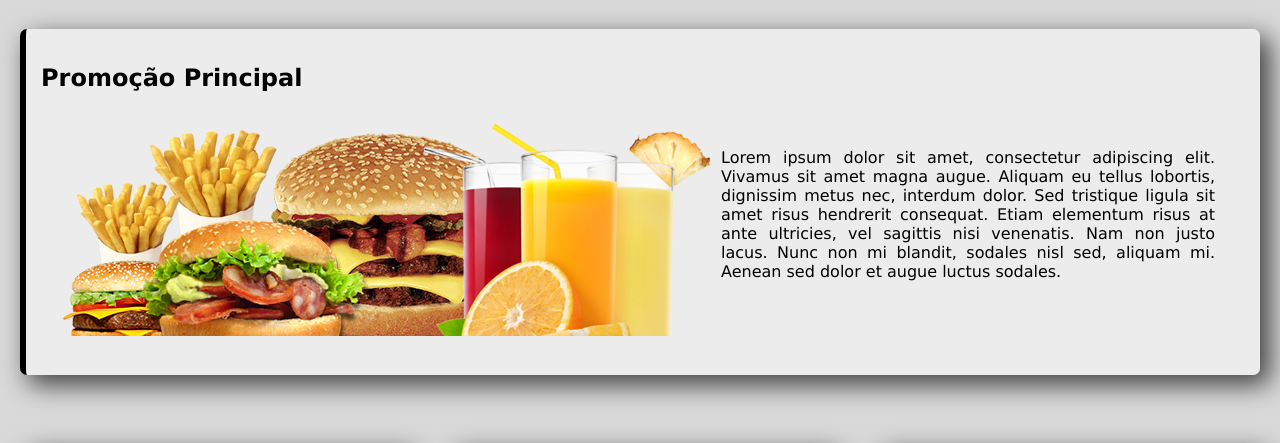
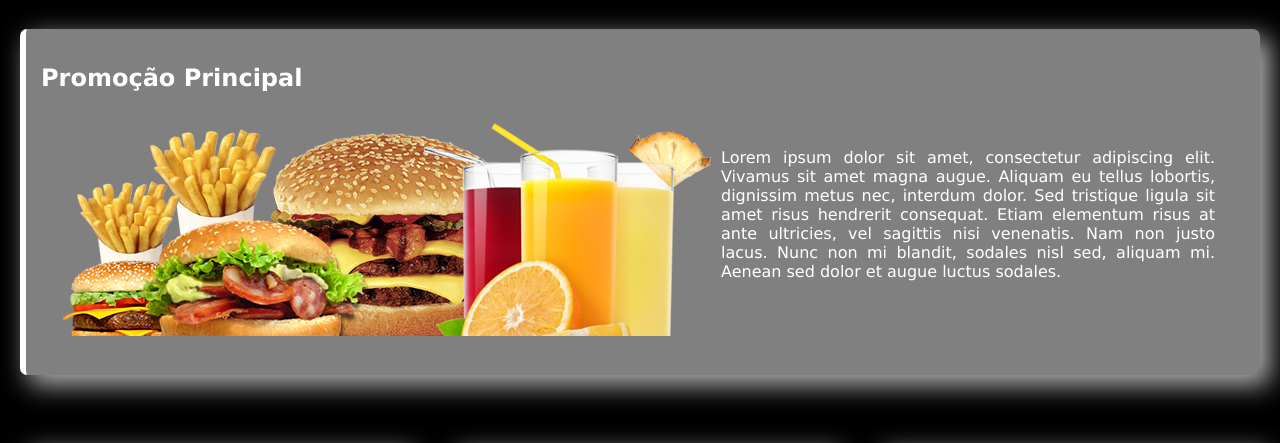
Before and after one commit to thiago-rferreira/desafiohtmlcssgit, a plain HTML site: page index.html in a window 1280 px wide. Shown: the part 340-783 px from the top of the page. Drawn offline with Linux system fonts and the light colour scheme.

Commit message:
refactor: index page

```diff
--- a/assets/css/style.index.css
+++ b/assets/css/style.index.css
@@ -6,7 +6,8 @@ body {
     font-family: Verdana, Geneva, Tahoma, sans-serif;
     margin: 0;
     padding: 0;
-    background-color: #D9D9D9;
+    background-color: #000000;
+    color: #fff;
 }
 
 h1 {
@@ -84,13 +85,13 @@ li {
 
 .ArticleWithBorder {
     margin-bottom: 50px;
-    border-left: 6px solid black;
+    border-left: 6px solid rgb(255, 255, 255);
     border-radius: 7px;
     margin: 20px;
     margin-bottom: 50px;
     background-color: rgba(255, 255, 255, 0.5);
-    -webkit-box-shadow: 9px 9px 26px 1px rgba(0,0,0,0.7);
-    box-shadow: 9px 9px 26px 1px rgba(0,0,0,0.7);
+    -webkit-box-shadow: 9px 9px 26px 1px rgba(255, 255, 255, 0.7);
+    box-shadow: 9px 9px 26px 1px rgba(255, 255, 255, 0.7);
     padding: 15px;
 }
 
```
